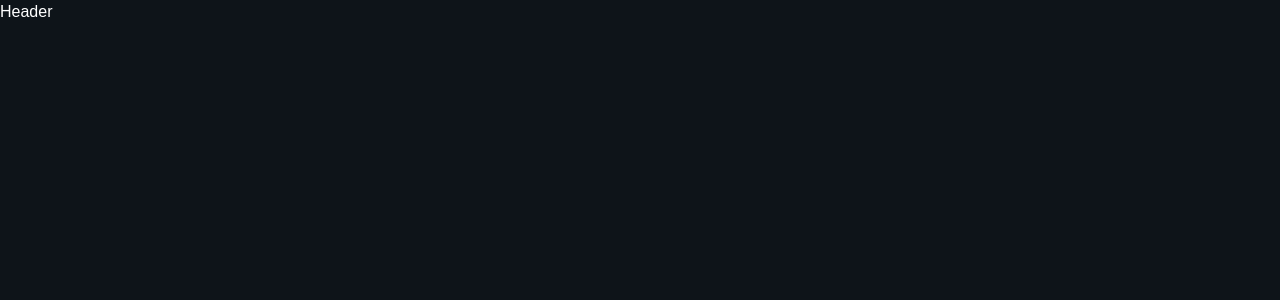
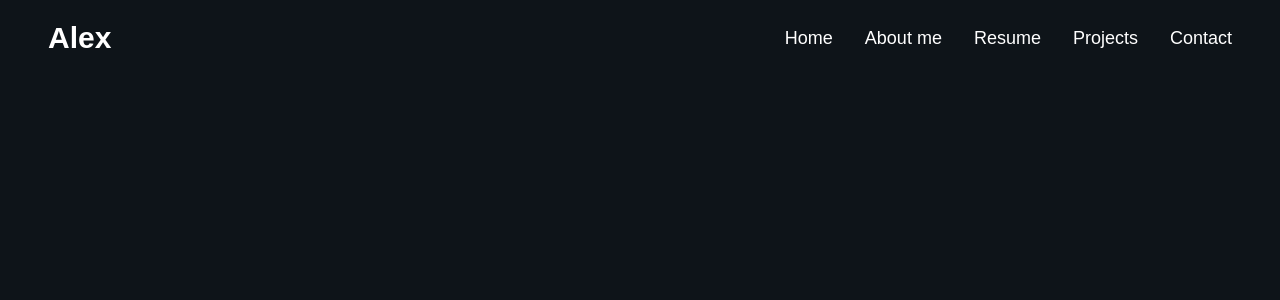
Before and after one commit to fahrypratama17/Project_React, a React (Vite) app in the folder someone-portfolio/: page / in a window 1280 px wide. Shown: the top 300 px of the page. Built offline with nearby package versions, Linux system fonts and the light colour scheme.

Commit message:
feat: add responsive Header component with mobile menu functionality

```diff
--- a/someone-portfolio/src/components/Header.jsx
+++ b/someone-portfolio/src/components/Header.jsx
@@ -1,9 +1,45 @@
-import React from 'react'
+import React, { useState } from 'react'
+import { navItems } from "../constant/data.js";
 
 const Header = () => {
+  const [isOpen, setIsOpen] = useState(false);
+
   return (
-    <header>
-      Header
+    <header className="header">
+      <div className="container flex items-center justify-between">
+
+        {/* Logo */}
+        <a href="#" className="text-3xl font-semibold">Alex</a>
+
+        {/* Mobile menu */}
+        <nav className={`lg:hidden absolute top-0 left-0 bg-secondary-clr/70 w-full backdrop-blur-2xl max-h-0 overflow-hidden mt-20 flex items-center justify-center transition-[max-height] duration-300 z-20 ${isOpen ? "max-h-[500px] overflow-auto" : ""}`}>
+          <ul className="text-center space-y-6 p-7">
+            {navItems.map(item => (
+              <li key={item.id}>
+                <a href={item.href} className="text-lg py-3 relative after:absolute after:bottom-0 after:left-0 after:bg-white after:w-0 after:h-0.5 after:rounded hover:after:w-full after:transition-[width] duration-300">{item.label}</a>
+              </li>
+            ))}
+          </ul>
+        </nav>
+
+        {/* Lg menu */}
+        <nav>
+          <ul className="hidden lg:flex gap-8 items-center">
+            {navItems.map(item => (
+              <li key={item.id}>
+                <a href={item.href} className="text-lg py-3 relative after:absolute after:bottom-0 after:left-0 after:bg-white after:w-0 after:h-0.5 after:rounded hover:after:w-full after:transition-[width] duration-300">{item.label}</a>
+              </li>
+            ))}
+          </ul>
+        </nav>
+
+        {/* Menu button */}
+        <button className="lg:hidden relative h-7 w-8 flex items-center justify-center" onClick={() => setIsOpen(!isOpen)}>
+          <span className={`bg-white absolute w-7 h-0.5 rounded-2xl transition-all duration-300 ${isOpen ? "rotate-45 top-1/2" : "top-[6px]"}`}></span>
+          <span className={`bg-white absolute w-7 h-0.5  rounded-2xl transition-all duration-300 ${isOpen ? "-rotate-45 top-1/2" : "top-[14px]"}`}></span>
+        </button>
+
+      </div>
     </header>
   );
 };
```
Also changed, not shown: someone-portfolio/content.txt (added).
